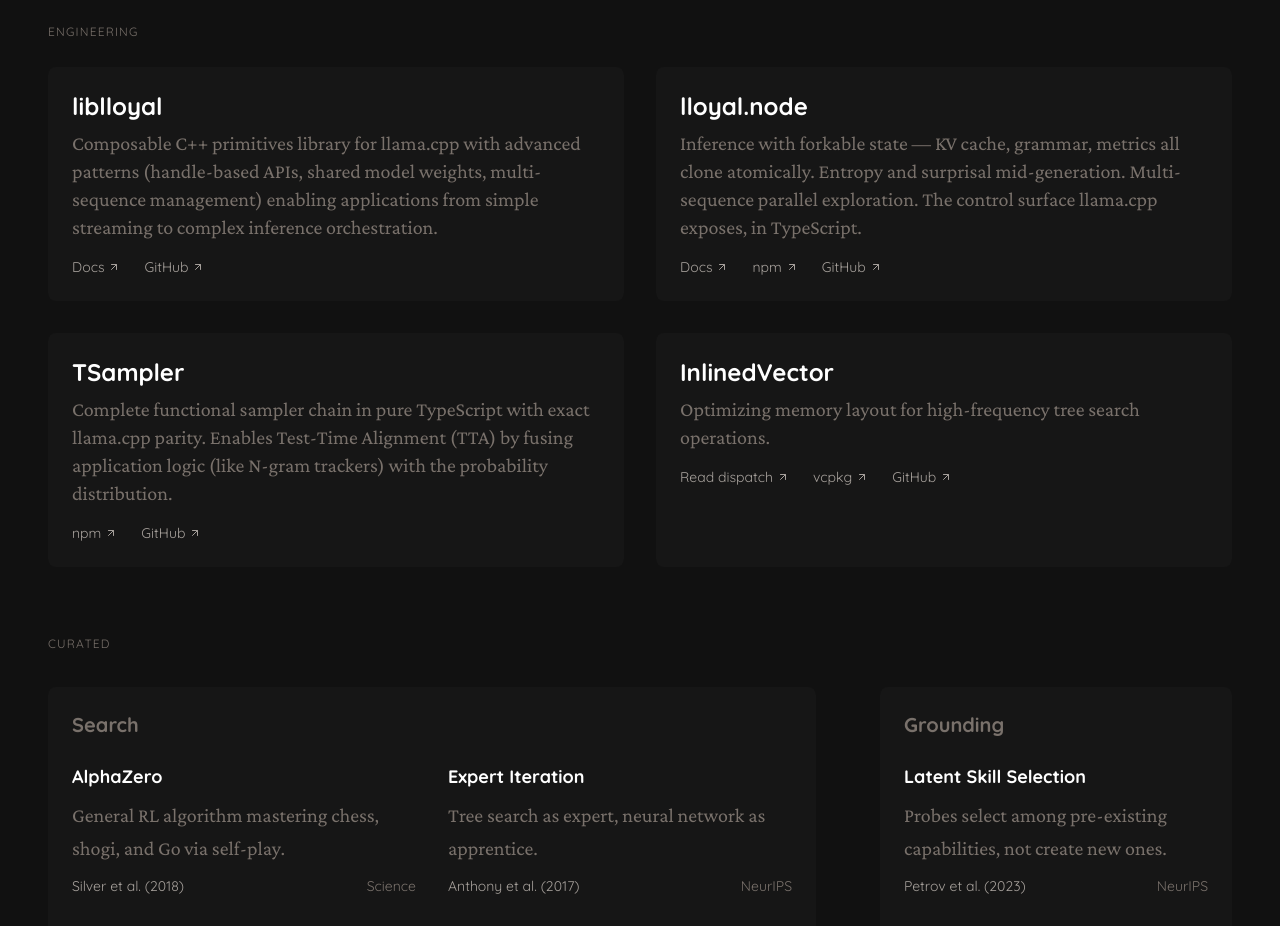
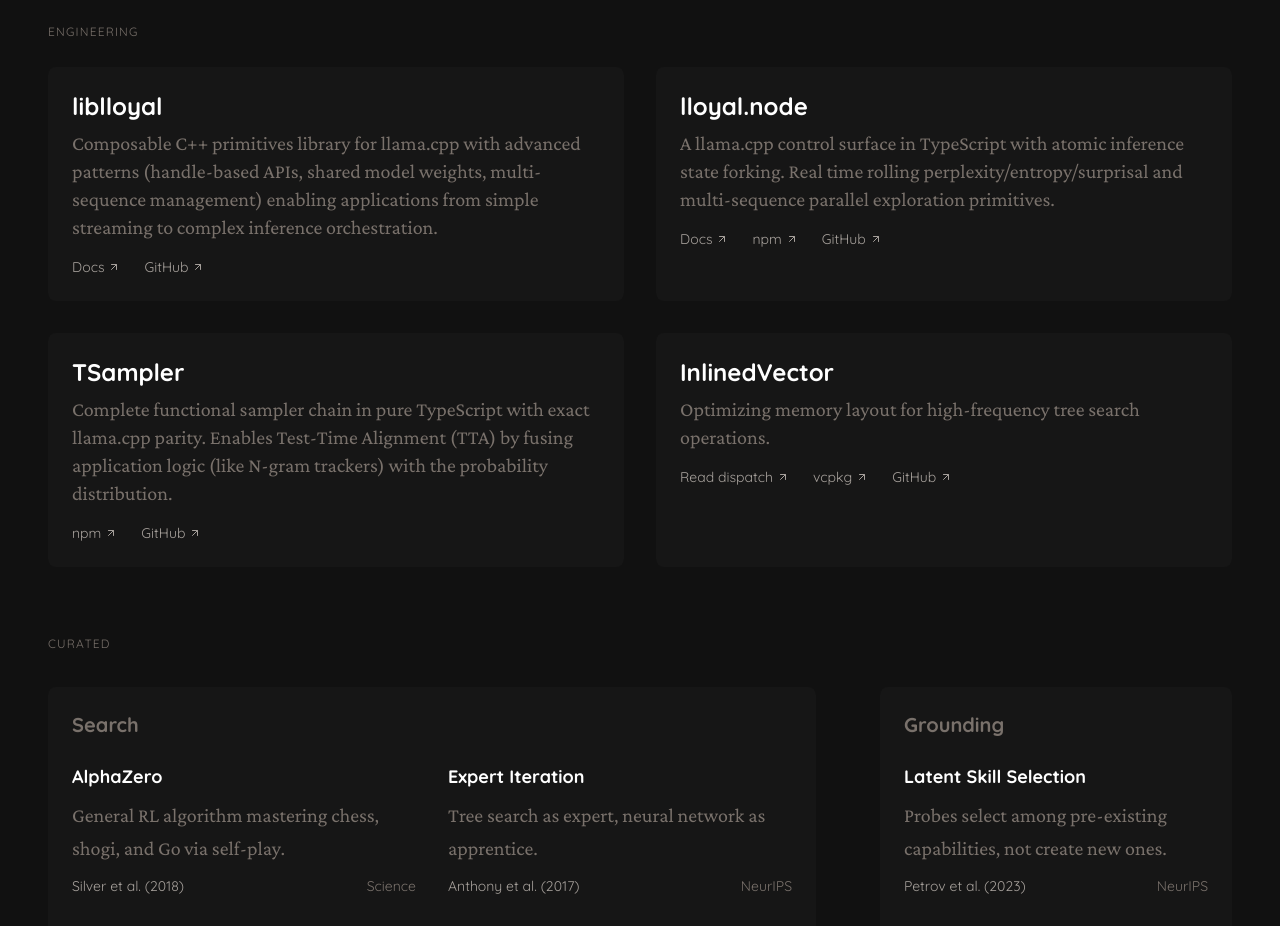
Before and after one commit to lloyal-ai/website, a React (Vite) app: page / in a window 1280 px wide. Shown: the part 1460-2386 px from the top of the page. Built offline with nearby package versions, Linux system fonts and the light colour scheme.

Commit message:
feat(copy): update

```diff
--- a/src/pages/Home.jsx
+++ b/src/pages/Home.jsx
@@ -150,7 +150,7 @@ const Home = () => {
                 lloyal.node
               </h3>
               <p className="text-stone-500 text-xl mb-4">
-                Inference with forkable state — KV cache, grammar, metrics all clone atomically. Entropy and surprisal mid-generation. Multi-sequence parallel exploration. The control surface llama.cpp exposes, in TypeScript.
+                A llama.cpp control surface in TypeScript with atomic inference state forking. Real time rolling perplexity/entropy/surprisal and multi-sequence parallel exploration primitives.
               </p>
               <div className="flex items-center gap-6 font-utility">
                 <a href="https://lloyal-ai.github.io/lloyal.node/" target="_blank" rel="noreferrer" className="text-sm text-stone-400 hover:text-emerald-400 transition-colors flex items-center gap-1">
```
